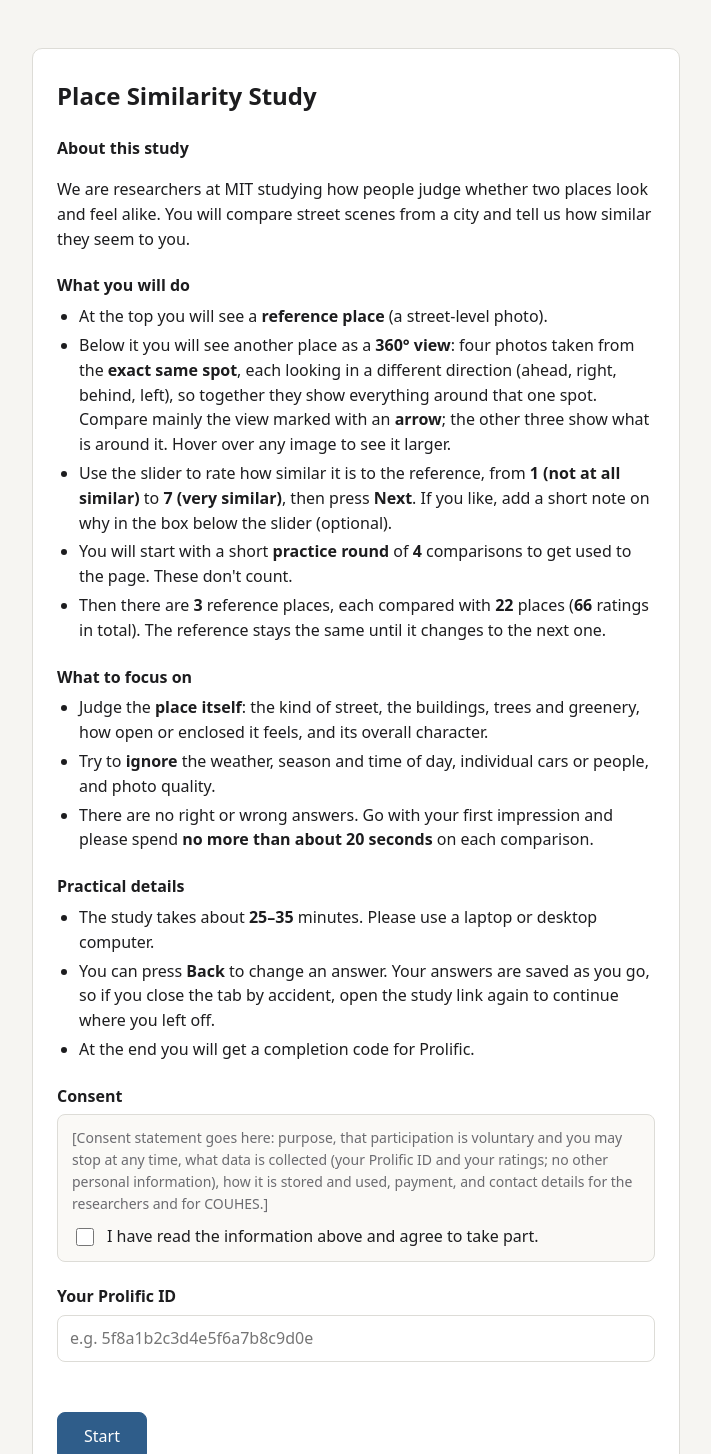
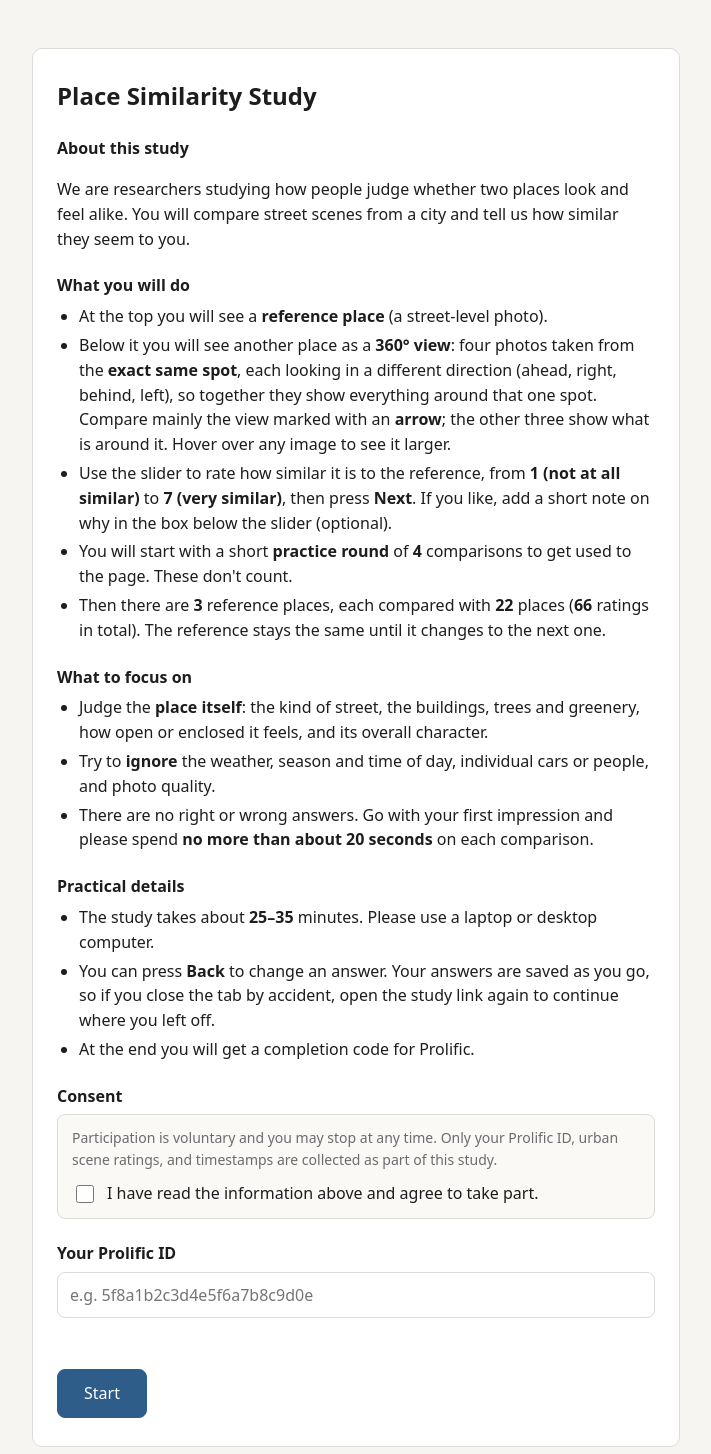
Before and after one commit to rohitsanatani/placeify_evaluation, a Flask app: page / in a window 1280 px wide. Shown: the top 1454 px of the page, without its empty margins (284-995 px from the left). Run offline with Flask 3, Linux system fonts and the light colour scheme; data that the repository does not hold is empty; parts of the project's set-up code (start-up, migrations or seed data) failed here and were passed over.

Commit message:
minor instruction updates

```diff
--- a/templates/instructions.html
+++ b/templates/instructions.html
@@ -38,7 +38,7 @@
          Keep the id="..." attributes: the page fills them in for image / sketch / text sessions. -->
 
     <h2>About this study</h2>
-    <p>We are researchers at MIT studying how people judge whether two places look and feel alike.
+    <p>We are researchers studying how people judge whether two places look and feel alike.
        You will compare street scenes from a city and tell us how similar they seem to you.</p>
 
     <h2>What you will do</h2>
@@ -75,10 +75,8 @@
 
     <h2>Consent</h2>
     <div class="consent">
-      <!-- REPLACE with the consent text approved by MIT COUHES before running the real study -->
-      <p class="muted">[Consent statement goes here: purpose, that participation is voluntary and you may stop at
-         any time, what data is collected (your Prolific ID and your ratings; no other personal information),
-         how it is stored and used, payment, and contact details for the researchers and for COUHES.]</p>
+      <!-- REPLACE with the consent text-->
+      <p class="muted">Participation is voluntary and you may stop at any time. Only your Prolific ID, urban scene ratings, and timestamps are collected as part of this study.</p>
       <label class="check"><input type="checkbox" id="consent"> I have read the information above and agree to take part.</label>
     </div>
 
```
